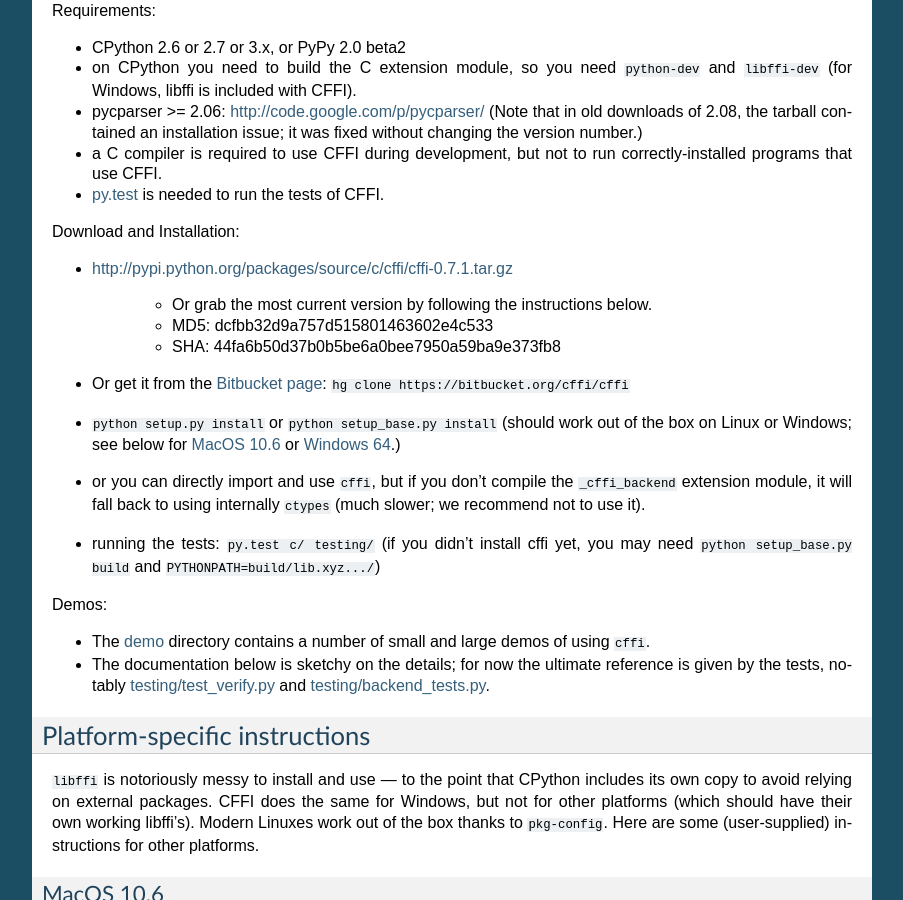
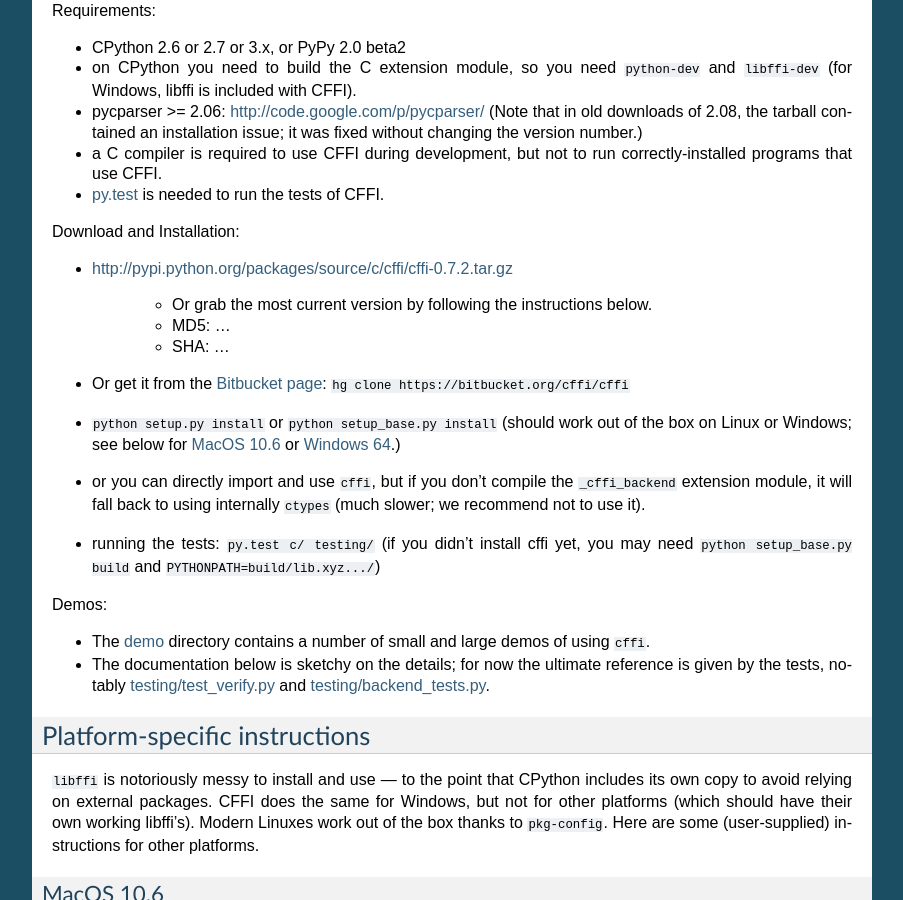
Before and after one commit to tharvik/cffi, a Sphinx documentation site: the page built from doc/source/index.rst, in a window 1280 px wide and 900 px high, scrolled down 824 px. Shown: the whole window, without its empty margins (198-1101 px from the left). Built offline with Sphinx 7.4.7, drawn with Linux system fonts in a browser that asks for light colours; some of the changed text lies outside the part shown.

Commit message:
Update the version number to 0.7.2

```diff
--- a/cffi/__init__.py
+++ b/cffi/__init__.py
@@ -4,5 +4,5 @@
 from .api import FFI, CDefError, FFIError
 from .ffiplatform import VerificationError, VerificationMissing
 
-__version__ = "0.7.1"
-__version_info__ = (0, 7, 1)
+__version__ = "0.7.2"
+__version_info__ = (0, 7, 2)
--- a/doc/source/conf.py
+++ b/doc/source/conf.py
@@ -47,7 +47,7 @@
 # The short X.Y version.
 version = '0.7'
 # The full version, including alpha/beta/rc tags.
-release = '0.7.1'
+release = '0.7.2'
 
 # The language for content autogenerated by Sphinx. Refer to documentation
 # for a list of supported languages.
--- a/doc/source/index.rst
+++ b/doc/source/index.rst
@@ -90,13 +90,13 @@
 
 Download and Installation:
 
-* http://pypi.python.org/packages/source/c/cffi/cffi-0.7.1.tar.gz
+* http://pypi.python.org/packages/source/c/cffi/cffi-0.7.2.tar.gz
 
    - Or grab the most current version by following the instructions below.
 
-   - MD5: dcfbb32d9a757d515801463602e4c533
-
-   - SHA: 44fa6b50d37b0b5be6a0bee7950a59ba9e373fb8
+   - MD5: ...
+
+   - SHA: ...
 
 * Or get it from the `Bitbucket page`_:
   ``hg clone https://bitbucket.org/cffi/cffi``
--- a/setup.py
+++ b/setup.py
@@ -90,7 +90,7 @@
 
 `Mailing list <https://groups.google.com/forum/#!forum/python-cffi>`_
     """,
-    version='0.7.1',
+    version='0.7.2',
     packages=['cffi'],
     zip_safe=False,
 
```
Also changed, not shown: 1 other file.
